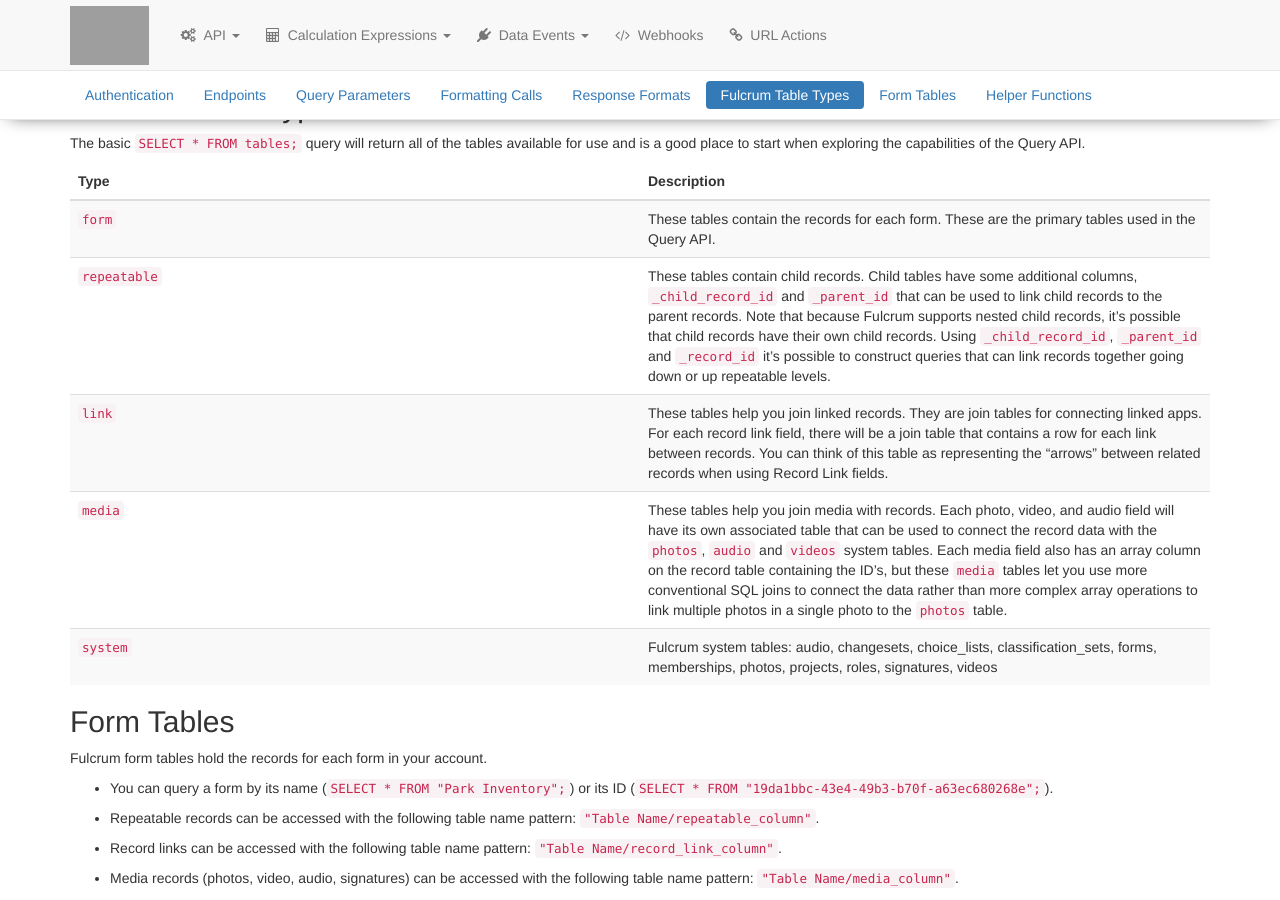
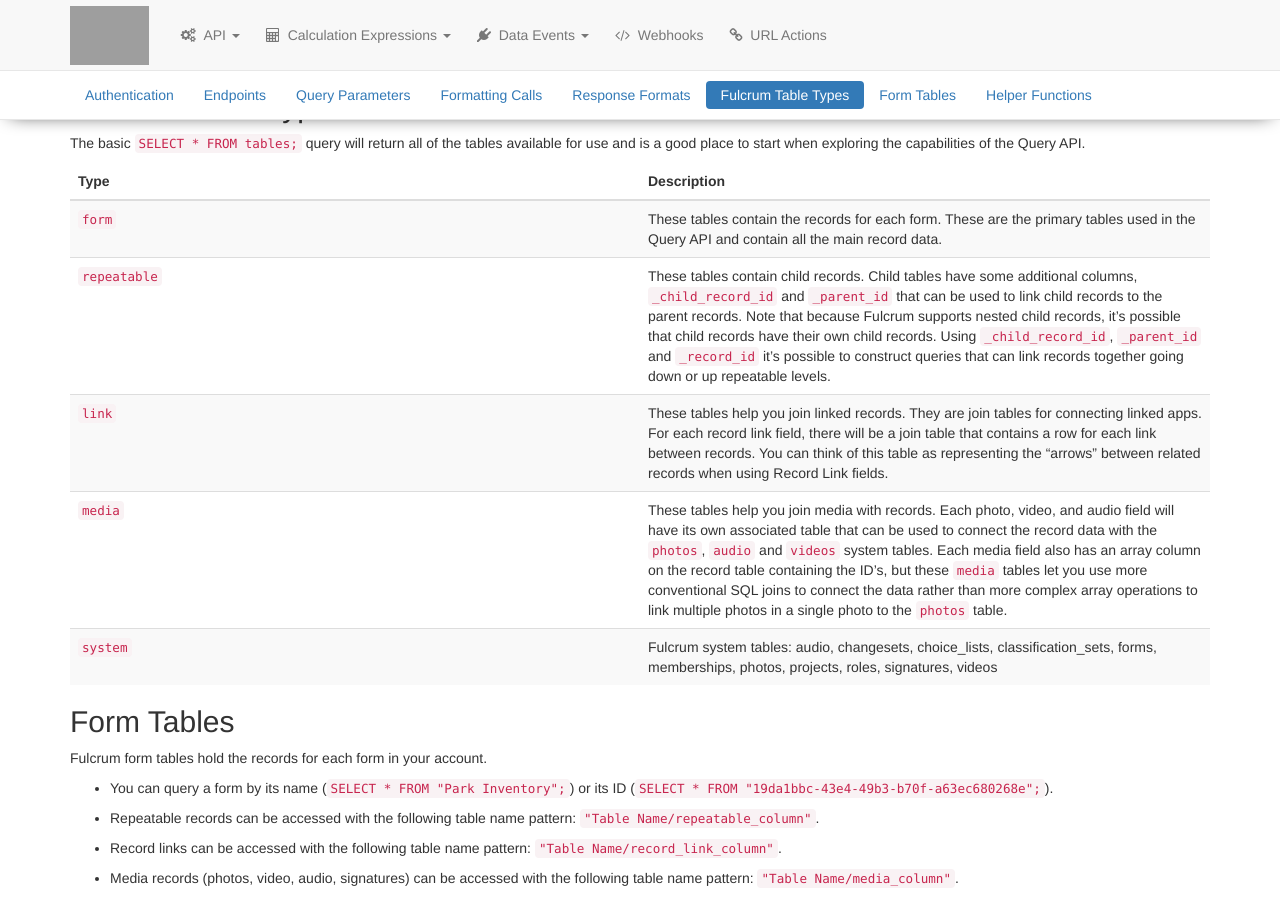
Before and after one commit to rylincoln/developer.fulcrumapp.com, a Jekyll site: the page built from _query-api/reference.md, in a window 1280 px wide and 900 px high, scrolled down 2884 px. Built offline with Jekyll 4.4.1, drawn with Linux system fonts in a browser that asks for light colours; nearby versions of some CDN libraries; grey boxes are pictures that could not be loaded.

Commit message:
Add an additional part that further indicates that this is the meat of the whole thing

```diff
--- a/_query-api/reference.md
+++ b/_query-api/reference.md
@@ -163,7 +163,7 @@ The basic `SELECT * FROM tables;` query will return all of the tables available
 {:.table.table-striped}
 | Type | Description |
 |------|-------------|
-| `form` | These tables contain the records for each form. These are the primary tables used in the Query API. |
+| `form` | These tables contain the records for each form. These are the primary tables used in the Query API and contain all the main record data. |
 | `repeatable` | These tables contain child records. Child tables have some additional columns, `_child_record_id` and `_parent_id` that can be used to link child records to the parent records. Note that because Fulcrum supports nested child records, it's possible that child records have their own child records. Using `_child_record_id`, `_parent_id` and `_record_id` it's possible to construct queries that can link records together going down or up repeatable levels.  |
 | `link` | These tables help you join linked records. They are join tables for connecting linked apps. For each record link field, there will be a join table that contains a row for each link between records. You can think of this table as representing the "arrows" between related records when using Record Link fields. |
 | `media` | These tables help you join media with records. Each photo, video, and audio field will have its own associated table that can be used to connect the record data with the `photos`, `audio` and `videos` system tables. Each media field also has an array column on the record table containing the ID's, but these `media` tables let you use more conventional SQL joins to connect the data rather than more complex array operations to link multiple photos in a single photo to the `photos` table. |
```
